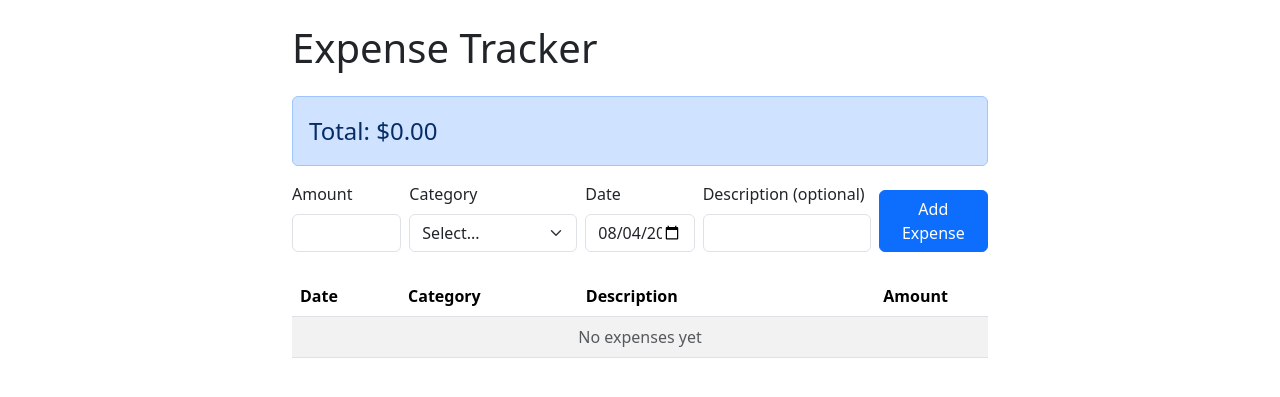
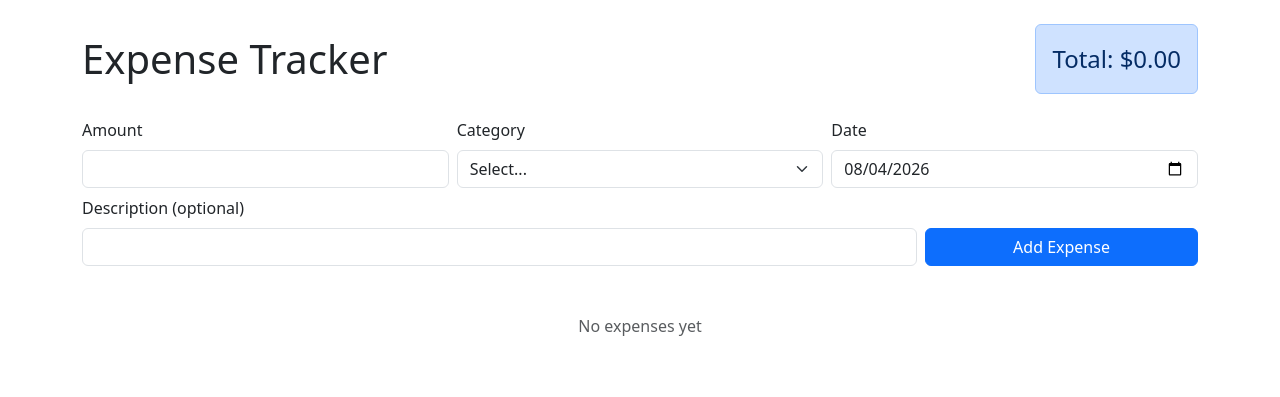
Before and after one commit to benweeks-dev/ExpenseTracker, a Flask app: page / in a window 1280 px wide. Shown: the top 397 px of the page. Run offline with Flask 3, Linux system fonts and the light colour scheme; data comes from the database, SQL or seed files in the repository; data that the repository does not hold is empty.

Commit message:
Updated Format of html

```diff
--- a/app.py
+++ b/app.py
@@ -18,6 +18,7 @@ db.init_app(app)
 with app.app_context():
     db.create_all()
 
+    ''' Used for Adding a column to existing table: '''
     inspector = inspect(db.engine)
     columns = [col["name"] for col in inspector.get_columns("expense")]
     if "expense_date" not in columns:
@@ -28,7 +29,6 @@ with app.app_context():
     if not Category.query.filter_by(name="Other").first():
         db.session.add(Category(name="Other"))
         db.session.commit()
-
 
 @app.route("/")
 def index():
--- a/templates/index.html
+++ b/templates/index.html
@@ -6,21 +6,21 @@
     <link href="https://cdn.jsdelivr.net/npm/bootstrap@5.3.3/dist/css/bootstrap.min.css" rel="stylesheet">
 </head>
 <body>
-<div class="container mt-4" style="max-width: 720px;">
-    <h1 class="mb-4">Expense Tracker</h1>
-
+<div class="container mt-4">
     {% set category_errors = get_flashed_messages() %}
 
-    <div class="alert alert-primary fs-4">
-        Total: ${{ "%.2f"|format(total) }}
+    <div class="d-flex flex-wrap justify-content-between align-items-center mb-4">
+        <h1 class="mb-0">Expense Tracker</h1>
+        <div class="alert alert-primary fs-4 mb-0">Total: ${{ "%.2f"|format(total) }}</div>
     </div>
 
-    <form method="POST" action="{{ url_for('add_expense') }}" class="row g-2 mb-4">
-        <div class="col-sm-2">
+    <form method="POST" action="{{ url_for('add_expense') }}">
+        <div class="row g-2 mb-2">
+            <div class="col-sm-4">
                 <label class="form-label">Amount</label>
                 <input type="number" step="0.01" min="0.01" name="amount" class="form-control" required>
             </div>
-        <div class="col-sm-3">
+            <div class="col-sm-4">
                 <label class="form-label">Category</label>
                 <select name="category" id="category-select" class="form-select" required>
                     <option value="" disabled {% if not request.args.get('new') %}selected{% endif %}>Select...</option>
@@ -30,20 +30,23 @@
                     <option value="__new__">+ Add Category...</option>
                 </select>
             </div>
-        <div class="col-sm-2">
+            <div class="col-sm-4">
                 <label class="form-label">Date</label>
                 <input type="date" name="expense_date" class="form-control" value="{{ today.isoformat() }}" required>
             </div>
-        <div class="col-sm-3">
+        </div>
+        <div class="row g-2 mb-4">
+            <div class="col-sm-9">
                 <label class="form-label">Description (optional)</label>
                 <input type="text" name="description" class="form-control">
             </div>
-        <div class="col-sm-2 d-flex align-items-end">
+            <div class="col-sm-3 d-flex align-items-end">
                 <button type="submit" class="btn btn-primary w-100">Add Expense</button>
+            </div>
         </div>
     </form>
 
-    <div class="modal" id="addCategoryModal" tabindex="-1" aria-labelledby="addCategoryModalLabel" aria-hidden="true">
+    <div class="modal" id="addCategoryModal" tabindex="-1" aria-labelledby="addCategoryModalLabel" aria-hidden="true" data-show-modal="{{ 'true' if category_errors else 'false' }}">
         <div class="modal-dialog">
             <div class="modal-content">
                 <form method="POST" action="{{ url_for('add_category') }}">
@@ -67,36 +70,23 @@
         </div>
     </div>
 
-    <table class="table table-striped">
-        <thead>
-            <tr>
-                <th>Date</th>
-                <th>Category</th>
-                <th>Description</th>
-                <th class="text-end">Amount</th>
-                <th></th>
-            </tr>
-        </thead>
-        <tbody>
     {% for e in expenses %}
-            <tr>
-                <td>{{ e.expense_date.strftime('%Y-%m-%d') }}</td>
-                <td>{{ e.category }}</td>
-                <td>{{ e.description or "" }}</td>
-                <td class="text-end">${{ "%.2f"|format(e.amount) }}</td>
-                <td class="text-end">
+    <div class="d-flex justify-content-between align-items-center border rounded p-3 mb-2">
+        <div>
+            <div class="fw-semibold">{{ e.category }}</div>
+            <div class="text-muted">{{ e.description or "" }}</div>
+            <div class="text-muted small">{{ e.expense_date.strftime('%Y-%m-%d') }}</div>
+        </div>
+        <div class="d-flex align-items-center gap-3">
+            <div class="fs-5">${{ "%.2f"|format(e.amount) }}</div>
             <form method="POST" action="{{ url_for('delete_expense', expense_id=e.id) }}" onsubmit="return confirm('Permanently delete this expense?');">
-                        <button type="submit" class="btn btn-sm btn-outline-danger">Delete</button>
+                <button type="submit" class="btn btn-link text-danger fs-4 p-0 text-decoration-none" aria-label="Delete expense">&times;</button>
             </form>
-                </td>
-            </tr>
+        </div>
+    </div>
     {% else %}
-            <tr>
-                <td colspan="5" class="text-center text-muted">No expenses yet</td>
-            </tr>
+    <div class="text-center text-muted p-4">No expenses yet</div>
     {% endfor %}
-        </tbody>
-    </table>
 </div>
 <script src="https://cdn.jsdelivr.net/npm/bootstrap@5.3.3/dist/js/bootstrap.bundle.min.js"></script>
 <script>
@@ -118,9 +108,9 @@
         addCategoryModalEl.querySelector('input[name="name"]').focus();
     });
 
-    {% if category_errors %}
+    if (addCategoryModalEl.dataset.showModal === "true") {
         addCategoryModal.show();
-    {% endif %}
+    }
 </script>
 </body>
 </html>
```
Lines whose indentation alone changed are shown as unchanged.
